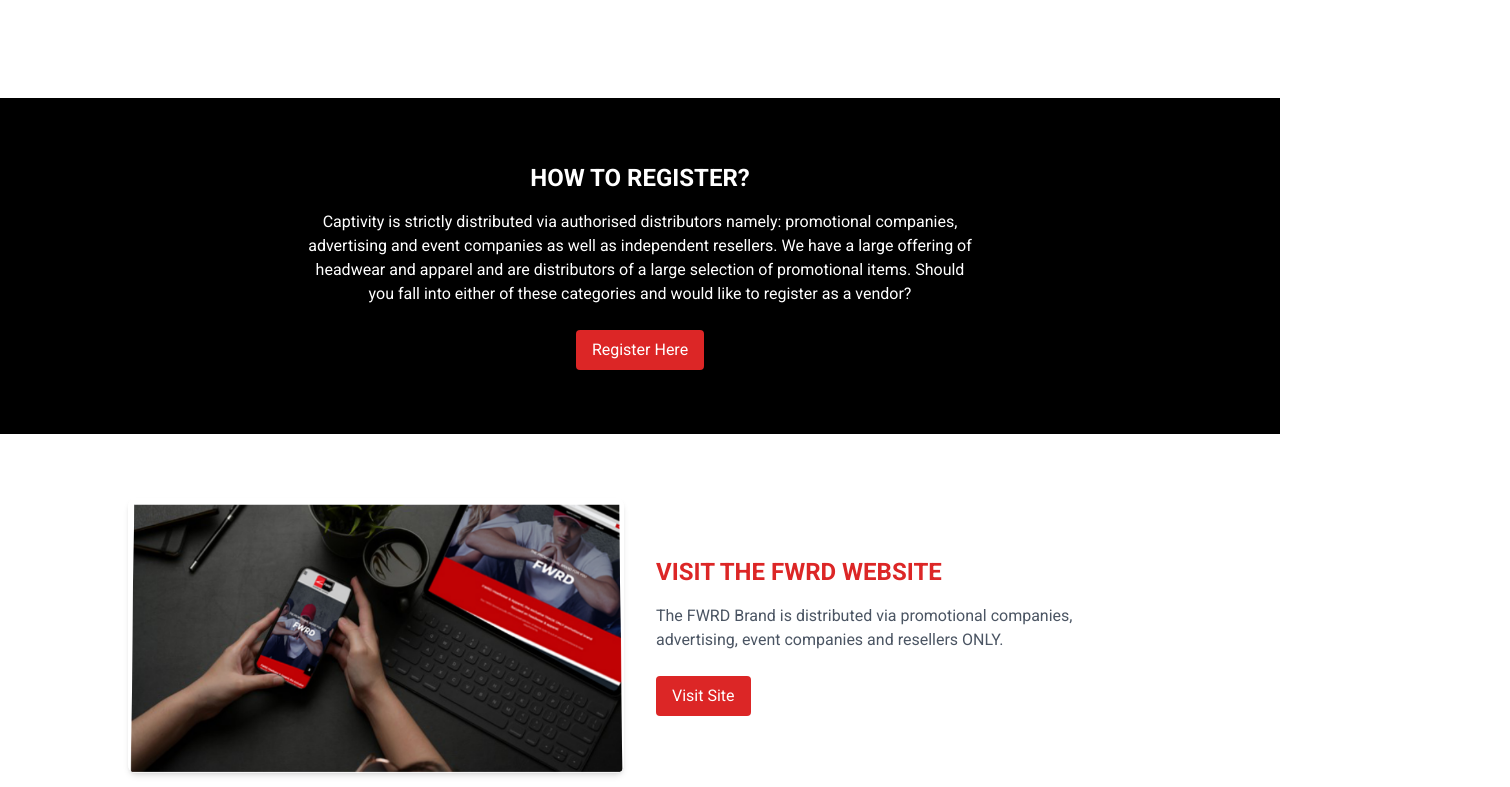
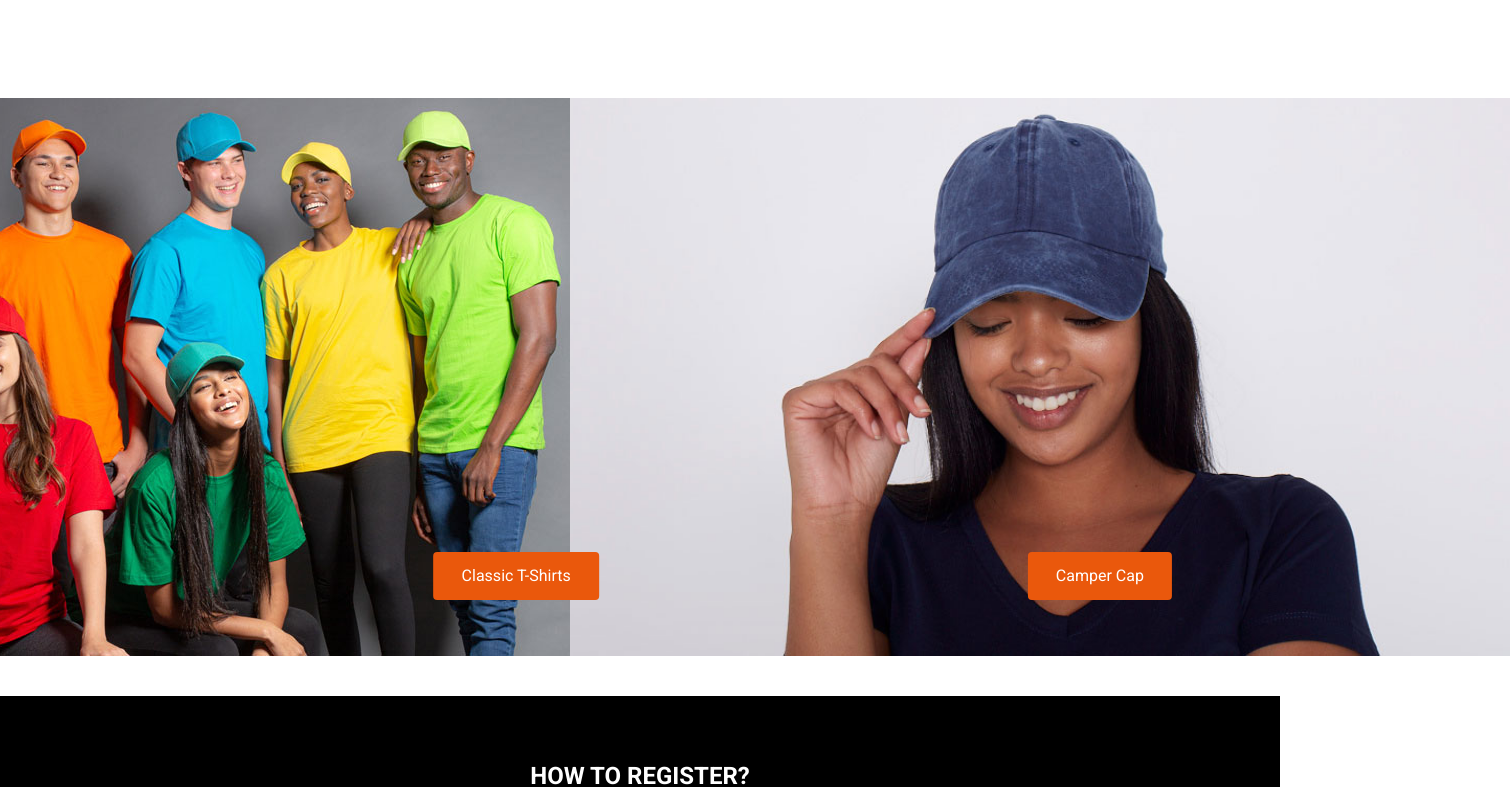
Before and after one commit to Codeeza/Codeeza-build, a Next.js app: page / in a window 1280 px wide. Shown: the part 1077-1864 px from the top of the page, 1510 px wide, since content can reach past the window. Built offline with nearby package versions, Linux system fonts and the light colour scheme.

Commit message:
CustomContainer 1st Commit: UI@70%

```diff
--- a/app/page.js
+++ b/app/page.js
@@ -1,5 +1,6 @@
 import Head from "next/head";
 import "./globals.css";
+import CustomContainer from "@/components/CustomContainer/CustomContainer";
 import HowToRegister from "@/components/Register/HowToRegister";
 import BestSeller from "@/components/BestSeller/BestSeller";
 import ProductSection from "@/components/ProductSection/ProductSection";
@@ -13,6 +14,7 @@ export default function Home() {
         {" "}
         <ProductSection />
         <BestSeller />
+        <CustomContainer />
         <HowToRegister />
       </main>
     </div>
--- /dev/null
+++ b/components/CustomContainer/CustomContainer.js
@@ -0,0 +1,35 @@
+import React from "react";
+import Image from "next/image";
+
+const CustomContainer = () => {
+  return (
+    <section className="bg-white">
+      <div className="flex justify-center mb-10 relative">
+        <Image
+          src="/ClassicTShirts.jpg"
+          alt="Classic T-Shirts"
+          // layout="responsive"
+          width={900}
+          height={900}
+          className="object-cover w-full"
+        />
+        <button className="absolute bottom-14 left transform -translate-x-3/4 bg-orange-600 text-white px-7 py-3 rounded">
+          Classic T-Shirts
+        </button>
+        <Image
+          src="/CamperCap.jpg"
+          alt="Camper Caps"
+          // layout="responsive"
+          width={900}
+          height={900}
+          className="object-cover w-full"
+        />
+        <button className="absolute bottom-14 right-0 transform -translate-x-3/4 bg-orange-600 text-white px-7 py-3 rounded">
+          Camper Cap
+        </button>
+      </div>
+    </section>
+  );
+};
+
+export default CustomContainer;
```
Also changed, not shown: public/CamperCap.jpg (added), public/ClassicTShirts.jpg (added).
